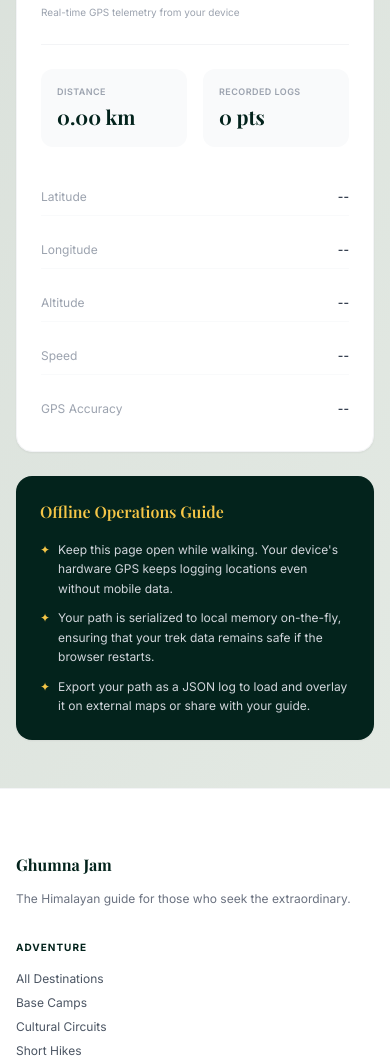
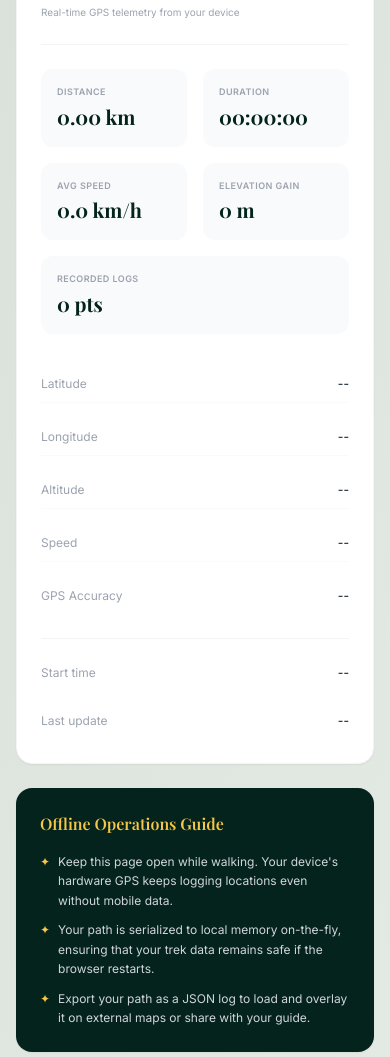
Before and after one commit to 1nzur/Ghumna-Jam, a Flask app: template app/templates/tracking.html in a window 390 px wide. Shown: the part 1001-2058 px from the top of the page. Run offline with Flask 3, Linux system fonts and the light colour scheme; the template is opened without the code that fills it, so the values that code supplies are empty; some libraries are stand-ins or nearby versions.

Commit message:
added little more detail in tracking

```diff
--- a/app/templates/tracking.html
+++ b/app/templates/tracking.html
@@ -80,6 +80,18 @@
                         <span class="font-serif text-xl sm:text-2xl font-bold text-brandGreen mt-1 block" id="stat-distance">0.00 km</span>
                     </div>
                     <div class="bg-gray-50 p-4 rounded-xl">
+                        <span class="block text-[9px] uppercase tracking-wider font-semibold text-gray-400">Duration</span>
+                        <span class="font-serif text-xl sm:text-2xl font-bold text-brandGreen mt-1 block" id="stat-duration">00:00:00</span>
+                    </div>
+                    <div class="bg-gray-50 p-4 rounded-xl">
+                        <span class="block text-[9px] uppercase tracking-wider font-semibold text-gray-400">Avg Speed</span>
+                        <span class="font-serif text-xl sm:text-2xl font-bold text-brandGreen mt-1 block" id="stat-average-speed">0.0 km/h</span>
+                    </div>
+                    <div class="bg-gray-50 p-4 rounded-xl">
+                        <span class="block text-[9px] uppercase tracking-wider font-semibold text-gray-400">Elevation Gain</span>
+                        <span class="font-serif text-xl sm:text-2xl font-bold text-brandGreen mt-1 block" id="stat-elevation-gain">0 m</span>
+                    </div>
+                    <div class="bg-gray-50 p-4 rounded-xl col-span-2 md:col-span-1">
                         <span class="block text-[9px] uppercase tracking-wider font-semibold text-gray-400">Recorded Logs</span>
                         <span class="font-serif text-xl sm:text-2xl font-bold text-brandGreen mt-1 block" id="stat-logs-count">0 pts</span>
                     </div>
@@ -106,6 +118,17 @@
                     <div class="flex justify-between text-xs py-2.5">
                         <span class="text-gray-400">GPS Accuracy</span>
                         <span class="font-semibold text-gray-700" id="coord-accuracy">--</span>
+                    </div>
+                </div>
+
+                <div class="space-y-3 pt-4 border-t border-gray-100">
+                    <div class="flex justify-between text-xs py-2.5">
+                        <span class="text-gray-400">Start time</span>
+                        <span class="font-semibold text-gray-700" id="stat-start-time">--</span>
+                    </div>
+                    <div class="flex justify-between text-xs py-2.5">
+                        <span class="text-gray-400">Last update</span>
+                        <span class="font-semibold text-gray-700" id="stat-last-update">--</span>
                     </div>
                 </div>
             </div>
@@ -138,10 +161,13 @@
     document.addEventListener("DOMContentLoaded", () => {
         let isTracking = false;
         let watchId = null;
-        let trailPoints = []; // Stores Array of [lat, lng, alt, speed, timestamp]
+        let trailPoints = []; // Stores Array of {lat, lng, alt, speed, acc, timestamp}
         let map = null;
         let pathLine = null;
         let currentMarker = null;
+        let trackStartTime = null;
+        let lastUpdateTime = null;
+        let timerInterval = null;
 
         // DOM elements
         const connectionStatus = document.getElementById('connection-status');
@@ -158,6 +184,11 @@
         const coordAltitude = document.getElementById('coord-altitude');
         const coordSpeed = document.getElementById('coord-speed');
         const coordAccuracy = document.getElementById('coord-accuracy');
+        const statDuration = document.getElementById('stat-duration');
+        const statAvgSpeed = document.getElementById('stat-average-speed');
+        const statElevationGain = document.getElementById('stat-elevation-gain');
+        const statStartTime = document.getElementById('stat-start-time');
+        const statLastUpdate = document.getElementById('stat-last-update');
 
         const mapContainer = document.getElementById('map');
         const mapFallback = document.getElementById('map-fallback');
@@ -270,6 +301,59 @@
             coordAltitude.textContent = lastPoint.alt ? lastPoint.alt.toFixed(0) + ' m' : 'N/A';
             coordSpeed.textContent = lastPoint.speed ? (lastPoint.speed * 3.6).toFixed(1) + ' km/h' : '0.0 km/h';
             coordAccuracy.textContent = lastPoint.acc ? '± ' + lastPoint.acc.toFixed(0) + ' m' : 'N/A';
+
+            lastUpdateTime = lastPoint.timestamp;
+            if (!trackStartTime) {
+                trackStartTime = trailPoints[0].timestamp;
+            }
+            updateStats();
+        }
+
+        function formatDuration(totalSeconds) {
+            const hours = String(Math.floor(totalSeconds / 3600)).padStart(2, '0');
+            const minutes = String(Math.floor((totalSeconds % 3600) / 60)).padStart(2, '0');
+            const seconds = String(totalSeconds % 60).padStart(2, '0');
+            return `${hours}:${minutes}:${seconds}`;
+        }
+
+        function getAverageSpeed(distanceKm, seconds) {
+            if (!seconds || distanceKm === 0) {
+                return '0.0';
+            }
+            return (distanceKm / (seconds / 3600)).toFixed(1);
+        }
+
+        function calculateElevationGain() {
+            let gain = 0;
+            let highest = null;
+            let lowest = null;
+
+            for (let i = 0; i < trailPoints.length; i++) {
+                const alt = trailPoints[i].alt;
+                if (alt === null || alt === undefined) continue;
+                if (highest === null || alt > highest) highest = alt;
+                if (lowest === null || alt < lowest) lowest = alt;
+                if (i > 0) {
+                    const prevAlt = trailPoints[i - 1].alt;
+                    if (prevAlt !== null && prevAlt !== undefined && alt > prevAlt) {
+                        gain += alt - prevAlt;
+                    }
+                }
+            }
+            return Math.round(gain);
+        }
+
+        function updateTimingDisplay() {
+            const now = Date.now();
+            const start = trackStartTime ? Number(trackStartTime) : null;
+            const last = lastUpdateTime ? Number(lastUpdateTime) : null;
+
+            statStartTime.textContent = start ? new Date(start).toLocaleTimeString([], { hour: '2-digit', minute: '2-digit', second: '2-digit' }) : '--';
+            statLastUpdate.textContent = last ? new Date(last).toLocaleTimeString([], { hour: '2-digit', minute: '2-digit', second: '2-digit' }) : '--';
+
+            const elapsed = start ? Math.max(0, Math.floor((last || now) / 1000 - Math.floor(start / 1000))) : 0;
+            statDuration.textContent = formatDuration(elapsed);
+            statAverageSpeed.textContent = `${getAverageSpeed(calculateCumulativeDistance(), elapsed)} km/h`;
         }
 
         // 5. Harvesine formula for cumulative distance
@@ -301,7 +385,13 @@
         function updateStats() {
             statLogsCount.textContent = trailPoints.length + ' pts';
             const dist = calculateCumulativeDistance();
+            const elapsed = trackStartTime ? Math.max(0, Math.floor((lastUpdateTime || Date.now()) / 1000 - Math.floor(Number(trackStartTime) / 1000))) : 0;
+
             statDistance.textContent = dist.toFixed(2) + ' km';
+            statDuration.textContent = formatDuration(elapsed);
+            statAverageSpeed.textContent = `${getAverageSpeed(dist, elapsed)} km/h`;
+            statElevationGain.textContent = `${calculateElevationGain()} m`;
+            updateTimingDisplay();
         }
 
         // 7. Geolocation Callbacks
@@ -325,6 +415,11 @@
             coordAccuracy.textContent = '± ' + acc.toFixed(0) + ' m';
 
             if (isTracking) {
+                // Start timing on first valid sample
+                if (!trackStartTime && trailPoints.length === 0) {
+                    trackStartTime = timestamp;
+                }
+
                 // Throttle identical coords to reduce noise
                 if (trailPoints.length > 0) {
                     const last = trailPoints[trailPoints.length - 1];
@@ -335,6 +430,7 @@
                 const point = { lat, lng, alt, speed, acc, timestamp };
                 trailPoints.push(point);
                 localStorage.setItem('ghumna_jam_trail_log', JSON.stringify(trailPoints));
+                lastUpdateTime = timestamp;
 
                 // Update Stats
                 updateStats();
@@ -393,6 +489,9 @@
             };
 
             watchId = navigator.geolocation.watchPosition(onLocationSuccess, onLocationError, options);
+            if (!timerInterval) {
+                timerInterval = setInterval(updateTimingDisplay, 1000);
+            }
         }
 
         function pauseTracking() {
@@ -403,6 +502,10 @@
             if (watchId !== null) {
                 navigator.geolocation.clearWatch(watchId);
                 watchId = null;
+            }
+            if (timerInterval !== null) {
+                clearInterval(timerInterval);
+                timerInterval = null;
             }
 
             gpsStatus.className = "px-3.5 py-1.5 rounded-full text-xs font-bold uppercase tracking-wider bg-gray-50 text-gray-600 border border-gray-200";
```
